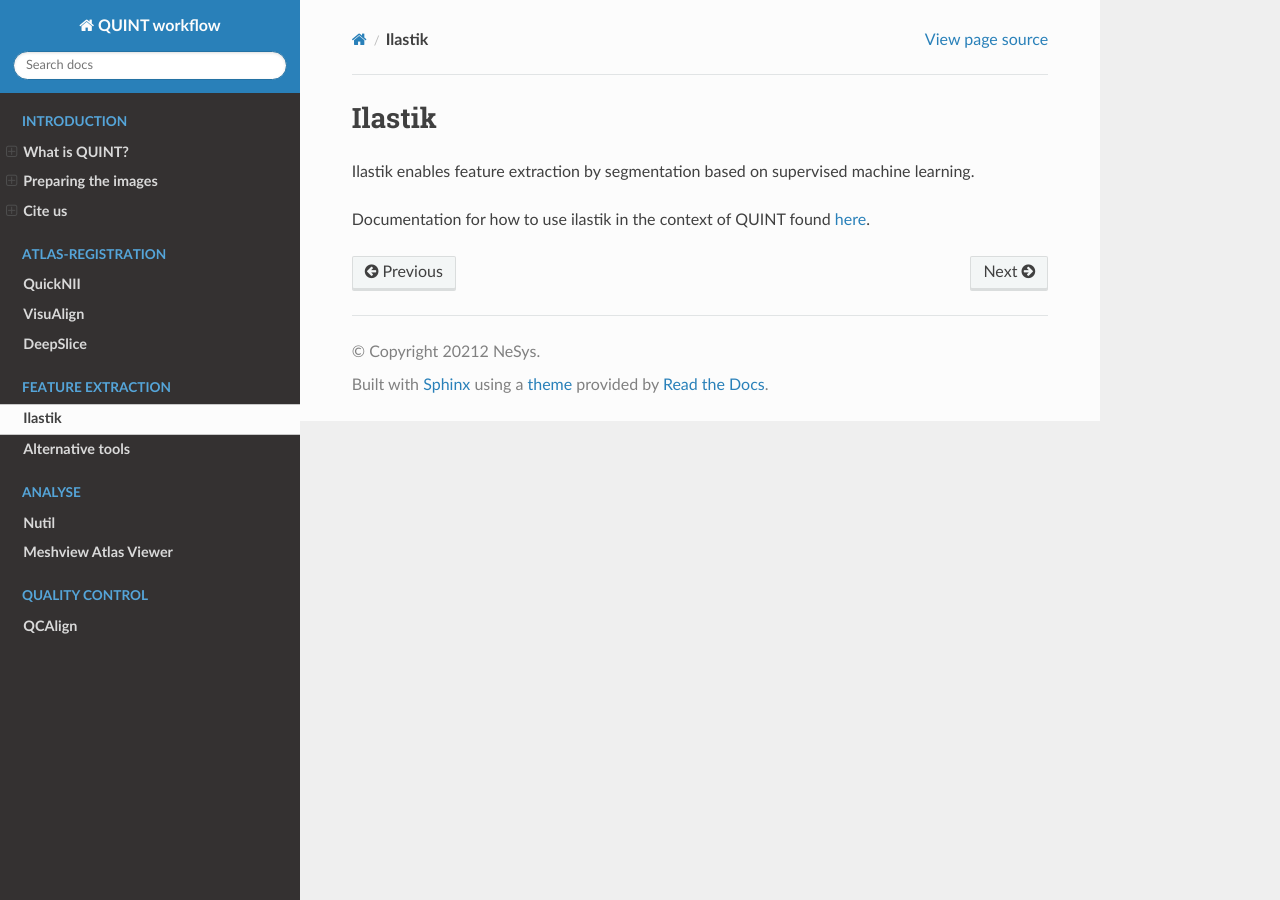
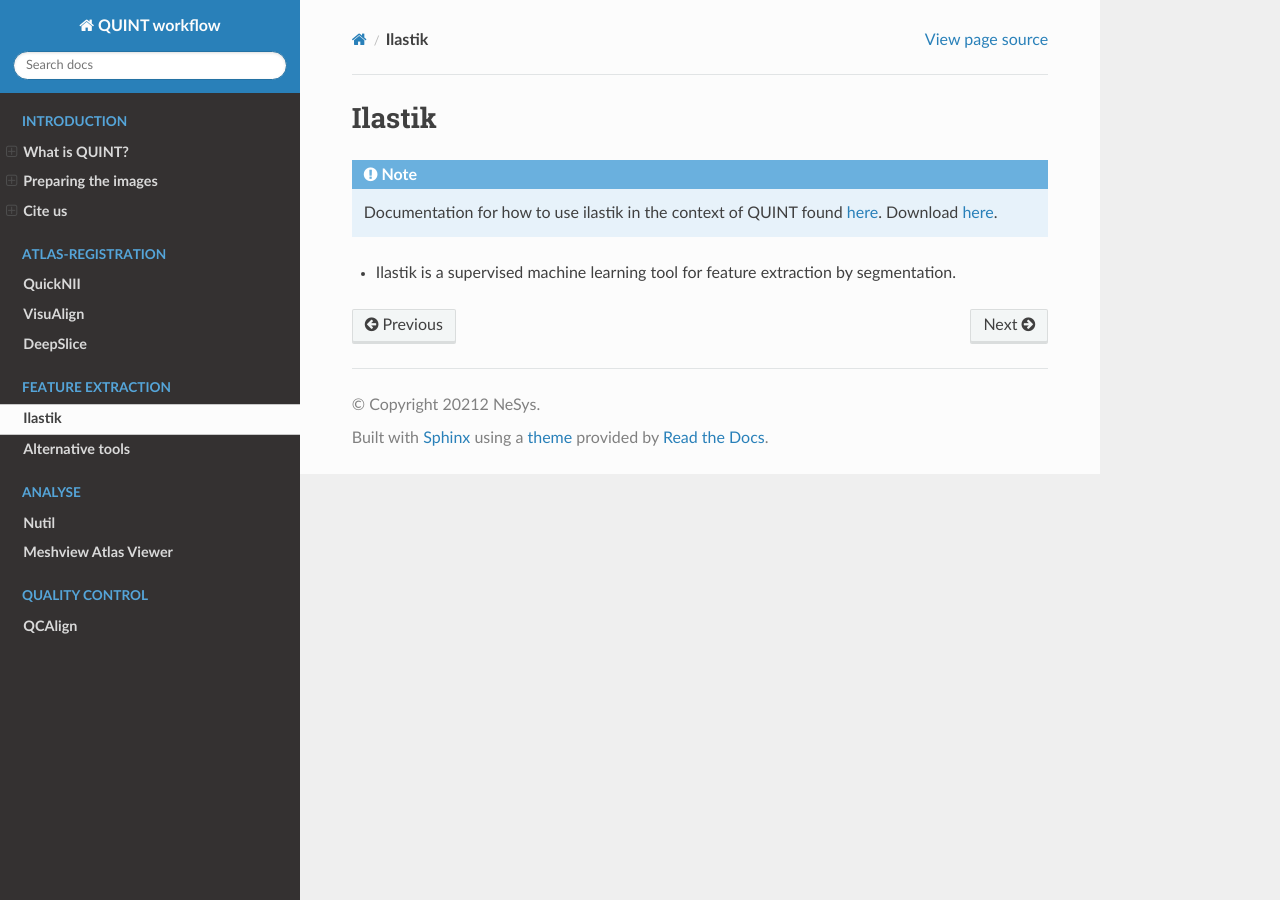
Before and after one commit to Neural-Systems-at-UIO/QUINT_workflow, a Sphinx documentation site: the page built from docs/Ilastik.rst, in a window 1280 px wide. Built offline with Sphinx 7.4.7 and the Read the Docs theme 2.0.0, drawn with Linux system fonts in a browser that asks for light colours.

Commit message:
Update Ilastik.rst

```diff
--- a/docs/Ilastik.rst
+++ b/docs/Ilastik.rst
@@ -1,6 +1,7 @@
 **Ilastik**
 -------------
 
-Ilastik enables feature extraction by segmentation based on supervised machine learning.
+.. note::
+  Documentation for how to use ilastik in the context of QUINT found `here <https://nutil.readthedocs.io/en/latest/Ilastik.html>`_. Download `here <https://www.ilastik.org /download.html>`_.
 
-Documentation for how to use ilastik in the context of QUINT found `here <https://nutil.readthedocs.io/en/latest/Ilastik.html>`_.
+* Ilastik is a supervised machine learning tool for feature extraction by segmentation.
```
